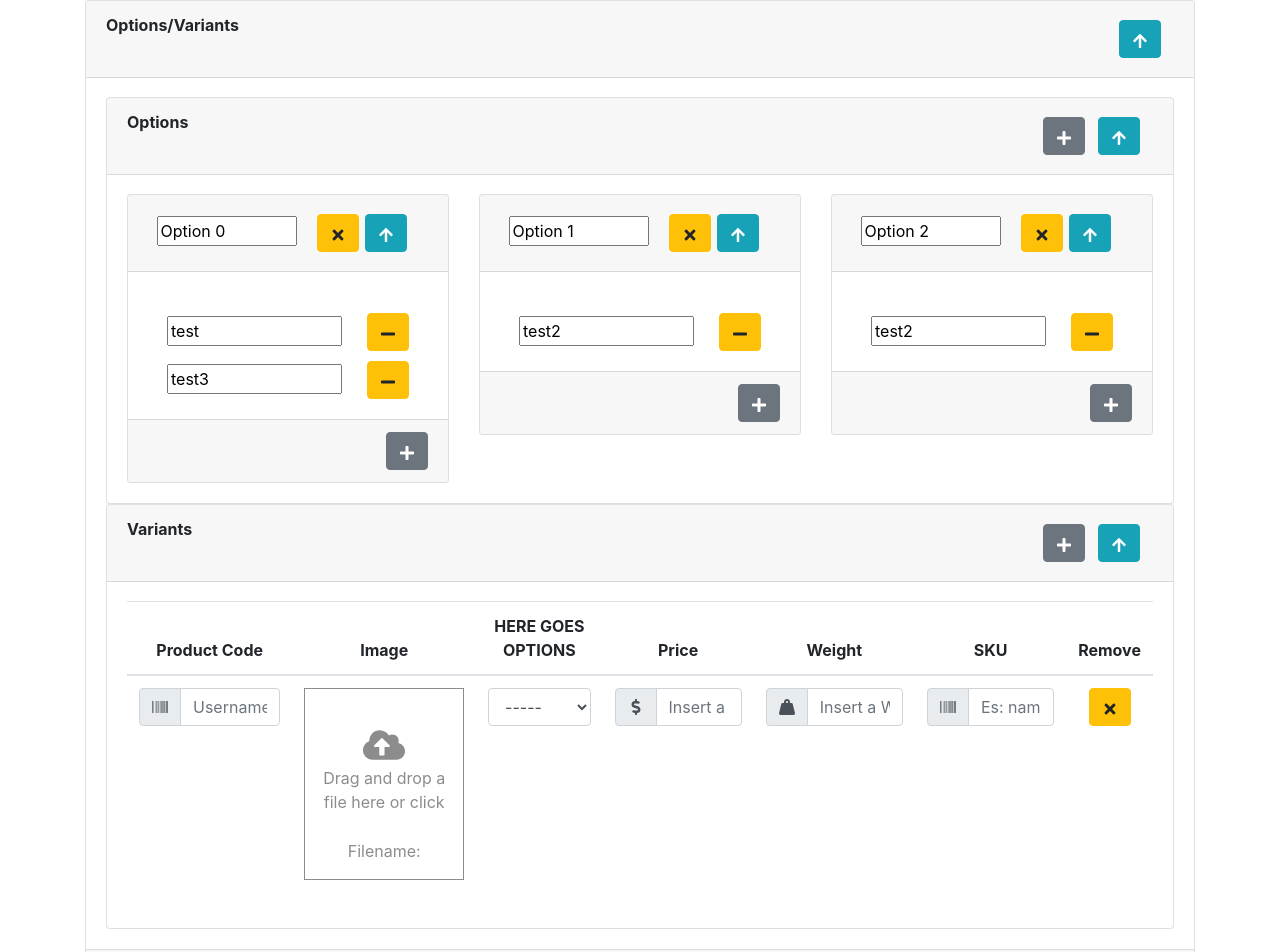
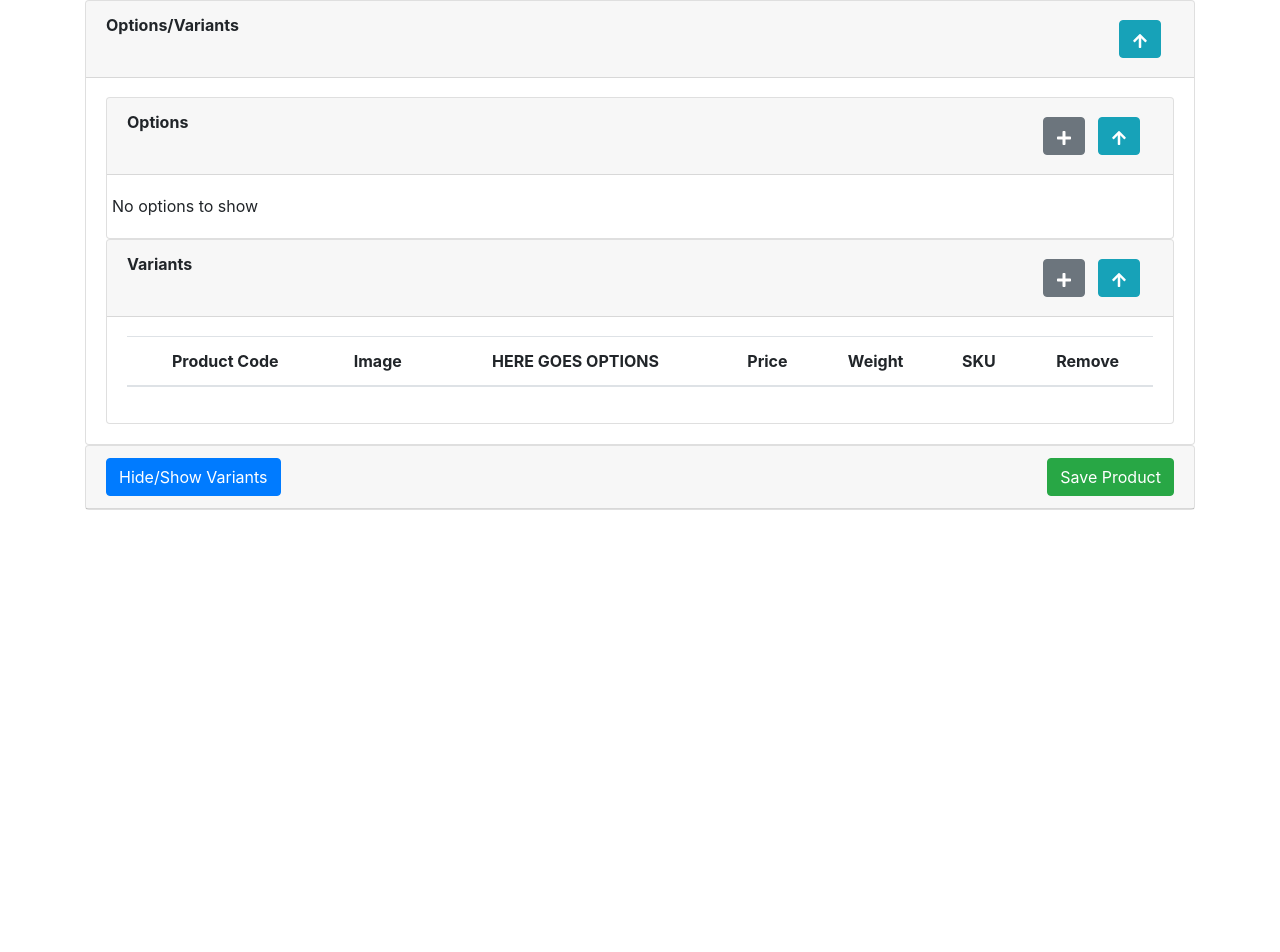
Before and after one commit to lulasp/udroppy-test, a React (Create React App) app: page / in a window 1280 px wide. Shown: the top 952 px of the page. After the commit the page ends 800 px from the top, so only its background shows below. Built offline with nearby package versions, Linux system fonts and the light colour scheme.

Commit message:
update to all components for redux implementation.Add SaveButtons component and form onSubmit to App.

```diff
--- a/src/App.js
+++ b/src/App.js
@@ -2,14 +2,24 @@ import './App.css';
 import 'bootstrap/dist/css/bootstrap.min.css';
 import { Col, Container, Row } from 'react-bootstrap';
 import OptionsVariants from './components/OptionsVariants';
+import SaveButtons from './components/SaveButtons';
+import { connect } from 'react-redux';
 
-function App() {
+function App({ variants }) {
+  const handleSubmit = (e) => {
+    e.preventDefault();
+    console.log('Submitted', variants);
+  };
+
   return (
     <div className="App">
       <Container>
         <Row>
           <Col>
-            <OptionsVariants />
+            <form onSubmit={handleSubmit}>
+              <OptionsVariants />
+              <SaveButtons />
+            </form>
           </Col>
         </Row>
       </Container>
@@ -17,4 +27,15 @@ function App() {
   );
 }
 
-export default App;
+const mapStateToProps = (state) => {
+  return {
+    variants: state.variants
+  }
+}
+const mapDispatchToProps = (dispatch) => ({
+  addVariant: (variantValue) => { dispatch({ type: 'ADD_VARIANT', value: variantValue }) },
+  updateVariant: (variantValue) => { dispatch({ type: 'UPDATE_VARIANT', value: variantValue }) },
+});
+
+
+export default connect(mapStateToProps, mapDispatchToProps)(App)
--- a/src/components/Option.js
+++ b/src/components/Option.js
@@ -1,36 +1,31 @@
-import React, { Component } from 'react';
-import { Accordion, Card, Col, Row } from 'react-bootstrap';
-import { Button } from 'react-bootstrap';
+import React, { createRef, useState } from 'react';
+import { Accordion, Card, Col, Row, Button } from 'react-bootstrap';
 import { connect } from 'react-redux'
 import { FaPlus, FaArrowUp, FaTimes, FaMinus } from 'react-icons/fa'
 
-class Option extends Component {
-    render() {
-        //console.log(this.props);
-        const optionValue = this.props.option.value;
-        console.log(optionValue)
-        const option = this.props.option ? (
-            optionValue.map(value => {
+const Option = ({ options, id }) => {
+    const titleRef = createRef(`Option - ${id}`);
+    const valuesRefs = [];
+
+    const handleKeyUp = () => {
+        const valuesToSend = {
+            id,
+            title: titleRef.current.value,
+            values: [],
+        };
+
+        console.log('valuesRef', valuesRefs);
+        // updateVariant(valuesToSend);
+    }
+
+
+    const setRef = (ref) => {
+        console.log(valuesRefs);
+        valuesRefs.push(ref);
+    };
+
     return (
-                    <Col>
-                    <input
-                        type="text"
-                        className="optionValue"
-                        value={value}
-                        style={{ width: "70%" }}
-                    />
-                    <Button variant="warning" onClick={() => this.removeOptionValueField()}><FaMinus /></Button>
-                </Col>
-                )
-              })
-
-          ) : (
-            <div className="center">Add an option</div>
-          );
-
-        //let optionValuesField = this.state.optionValues;
-        return (
-            <Accordion defaultActiveKey="0">
+        <Accordion defaultActiveKey="0" onKeyUp={handleKeyUp}>
             <Card style={{ width: '100%' }}>
                 <Card.Header className="d-flex justify-content-between">
                     <Row>
@@ -38,7 +33,8 @@ class Option extends Component {
                             <input
                                 type="text"
                                 className="optionHeading"
-                                    value={this.props.option.content}
+                                ref={titleRef}
+                                defaultValue={`Option ${id}`}
                                 style={{ width: "50%" }}
                             />
                             <Button variant="warning" className="optionRemove"><FaTimes /></Button>
@@ -52,17 +48,34 @@ class Option extends Component {
                     <Card.Body>
                         <Card.Title></Card.Title>
                         <Card.Text>
-                                {option}
+                            {options.length ? (
+                                options.map((option, i) => {
+                                    return (
+                                        <Col>
+                                            <input
+                                                type="text"
+                                                className="optionValue"
+                                                ref={setRef}
+                                                defaultValue={`Value ${i}`}
+                                                style={{ width: "70%" }}
+                                            />
+                                            <Button variant="warning"><FaMinus /></Button>
+                                        </Col>
+                                    )
+                                })
+
+                            ) : (
+                                <div className="center">Add an option</div>
+                            )}
                         </Card.Text>
                     </Card.Body>
                 </Accordion.Collapse>
                 <Card.Footer className="d-flex justify-content-end">
-                        <Button variant="secondary" onClick={() => this.handleOptionValueField()}><FaPlus /></Button>
+                    <Button variant="secondary"><FaPlus /></Button>
                 </Card.Footer>
             </Card>
         </Accordion>
     )
-    }
 }
 
 const mapStateToProps = (state) => {
@@ -70,5 +83,11 @@ const mapStateToProps = (state) => {
         options: state.options
     }
 }
+const mapDispatchToProps = (dispatch) => ({
+    addOption: (value) => { dispatch({ type: 'ADD_OPTION', value: value }) },
+    updateOption: (value) => { dispatch({ type: 'UPDATE_OPTION', value: value }) },
+    removeOption: (id) => { dispatch({ type: 'REMOVE_OPTION', value: id }) },
+});
 
-export default connect(mapStateToProps)(Option)
+
+export default connect(mapStateToProps, mapDispatchToProps)(Option);
--- a/src/components/Options.js
+++ b/src/components/Options.js
@@ -1,40 +1,32 @@
 import React, { Component } from 'react';
-import { Accordion, Card, Col, Row } from 'react-bootstrap';
-import { Button } from 'react-bootstrap';
+import { Accordion, Card, Col, Row, Button } from 'react-bootstrap';
 import { connect } from 'react-redux'
 import Option from './Option';
 import { addOption } from '../actions/optionActions';
 import { FaPlus, FaArrowUp } from 'react-icons/fa'
 
-class Options extends Component {
-        //@TODO:Create handleClick
-        handleClick = () => {
-         // this.props.addOption(this.props.option.id);
-         console.log('this was clicked');
-         this.props.addOption();
+
+const Options = ({ options = [], addOption }) => {
+  const generateUUID = () => {
+    return 'xxxxxxxx-xxxx-4xxx-yxxx-xxxxxxxxxxxx'.replace(/[xy]/g, function (c) {
+      var r = Math.random() * 16 | 0, v = c == 'x' ? r : (r & 0x3 | 0x8);
+      return v.toString(16);
+    });
   }
-render(){
-  console.log(this.props)
-        const { options } = this.props;
-        const optionsList = options.length ? (
-            options.map(option => {
-              return (
-            <Col>
-            <Option option={option} />
-            </Col>
-              )
-            })
-          ) : (
-            <div className="center">No options to show</div>
-          );
 
+  const handleClick = () => {
+    console.log('handle click')
+    addOption(generateUUID());
+  }
   return (
     <Accordion defaultActiveKey="0">
       <Card style={{ width: '100%' }}>
         <Card.Header className="d-flex justify-content-between">
           <span className="cardTitle">Options</span>
           <div>
-                            <Button variant="secondary" onClick={this.handleClick}><FaPlus /></Button>
+            {options.length <= 2 &&
+              <Button variant="secondary" onClick={handleClick}><FaPlus /></Button>
+            }
             <Accordion.Toggle as={Button} variant="link" eventKey="0">
               <Button variant="info"><FaArrowUp /></Button>
             </Accordion.Toggle>
@@ -43,7 +35,14 @@ render(){
         <Accordion.Collapse eventKey="0">
           <Card.Body>
             <Row>
-                                {optionsList}
+              {options.length ? (
+                options.map((option, i) => {
+                  return (
+                    <Col>
+                      <Option option={option} id={i} />
+                    </Col>
+                  );
+                })) : (<div className="center">No options to show</div>)}
             </Row>
           </Card.Body>
         </Accordion.Collapse>
@@ -51,7 +50,7 @@ render(){
     </Accordion>
   )
 }
-}
+
 const mapStateToProps = (state) => {
   return {
     options: state.options
@@ -61,7 +60,7 @@ const mapStateToProps = (state) => {
 const mapDispatchToProps = (dispatch) => {
   return {
     //deletePost: (id) => { dispatch({ type: 'DELETE_POST', id: id }) }
-        addOption: () => {dispatch(addOption())},
+    addOption: (id) => { dispatch({ type: 'ADD_OPTION', value: { id: id } }) },
   }
 }
 
--- /dev/null
+++ b/src/components/SaveButtons.js
@@ -0,0 +1,13 @@
+import React from 'react'
+import { Card, Button } from 'react-bootstrap';
+
+export default function SaveButtons() {
+    return (
+        <Card>
+            <Card.Header className="d-flex justify-content-between">
+                <Button variant="primary">Hide/Show Variants</Button>
+                <Button variant="success" type="submit">Save Product</Button>
+            </Card.Header>
+        </Card>
+    )
+}
--- a/src/components/Variants.js
+++ b/src/components/Variants.js
@@ -1,19 +1,29 @@
 import React, { Component } from 'react';
-import { Accordion, Card, Table, InputGroup, FormControl, Form } from 'react-bootstrap';
-import { Button } from 'react-bootstrap';
+import { Accordion, Card, Table, InputGroup, FormControl, Form, Button } from 'react-bootstrap';
 import { FaBarcode, FaWeightHanging, FaDollarSign, FaTimes, FaPlus, FaArrowUp } from 'react-icons/fa'
 import FileUpload from './FileUpload';
+import Variant from './Variant';
+import { connect } from 'react-redux';
 
+const Variants = ({ variants = [], addVariant }) => {
+    const generateUUID = () => {
+        return 'xxxxxxxx-xxxx-4xxx-yxxx-xxxxxxxxxxxx'.replace(/[xy]/g, function (c) {
+            var r = Math.random() * 16 | 0, v = c == 'x' ? r : (r & 0x3 | 0x8);
+            return v.toString(16);
+        });
+    }
 
-export default class Variants extends Component {
-    render() {
+    const handleClick = () => {
+        addVariant(generateUUID());
+    }
+
     return (
         <Accordion defaultActiveKey="0">
             <Card style={{ width: '100%' }}>
                 <Card.Header className="d-flex justify-content-between">
                     <span className="cardTitle">Variants</span>
                     <div>
-                            <Button variant="secondary" ><FaPlus /></Button>
+                        <Button variant="secondary" onClick={handleClick} ><FaPlus /></Button>
                         <Accordion.Toggle as={Button} variant="link" eventKey="0">
                             <Button variant="info"><FaArrowUp /></Button>
                         </Accordion.Toggle>
@@ -34,67 +44,26 @@ export default class Variants extends Component {
                                 </tr>
                             </thead>
                             <tbody>
-                                    <tr>
-                                        <td>
-                                            <InputGroup className="mb-3">
-                                                <InputGroup.Prepend>
-                                                    <InputGroup.Text id="basic-addon1"><FaBarcode /></InputGroup.Text>
-                                                </InputGroup.Prepend>
-                                                <FormControl
-                                                    placeholder="Username"
-                                                    aria-label="Username"
-                                                    aria-describedby="basic-addon1"
-                                                />
-                                            </InputGroup>
-                                        </td>
-                                        <td><FileUpload /></td>
-                                        <td>
-                                            <Form.Control as="select" defaultValue="----">
-                                                <option>-----</option>
-                                                <option>...</option>
-                                            </Form.Control>
-                                        </td>
-                                        <td>
-                                            <InputGroup className="mb-3">
-                                                <InputGroup.Prepend>
-                                                    <InputGroup.Text><FaDollarSign /></InputGroup.Text>
-                                                </InputGroup.Prepend>
-                                                <FormControl
-                                                    placeholder="Insert a price"
-                                                    aria-label="Amount (to the nearest dollar)"
-                                                />
-                                            </InputGroup>
-                                        </td>
-                                        <td>
-                                            <InputGroup className="mb-3">
-                                                <InputGroup.Prepend>
-                                                    <InputGroup.Text><FaWeightHanging /></InputGroup.Text>
-                                                </InputGroup.Prepend>
-                                                <FormControl
-                                                    placeholder="Insert a Weight"
-                                                    aria-label="Amount (to the nearest dollar)"
-                                                />
-                                            </InputGroup>
-                                        </td>
-                                        <td>
-                                            <InputGroup className="mb-3">
-                                                <InputGroup.Prepend>
-                                                    <InputGroup.Text><FaBarcode /></InputGroup.Text>
-                                                </InputGroup.Prepend>
-                                                <FormControl
-                                                    placeholder="Es: name-"
-                                                    aria-label="Amount (to the nearest dollar)"
-                                                />
-                                            </InputGroup>
-                                        </td>
-                                        <td><Button variant="warning"><FaTimes /></Button></td>
-                                    </tr>
+                                {variants.map((variant) => {
+                                    return <Variant id={variant.id} />
+                                })}
                             </tbody>
                         </Table>
                     </Card.Body>
                 </Accordion.Collapse>
             </Card>
         </Accordion>
-        )
+    );
+}
+
+const mapStateToProps = (state) => {
+    return {
+        variants: state.variants
     }
 }
+const mapDispatchToProps = (dispatch) => ({
+    addVariant: (id) => { dispatch({ type: 'ADD_VARIANT', value: { id: id } }) },
+});
+
+
+export default connect(mapStateToProps, mapDispatchToProps)(Variants)
--- a/src/reducers/rootReducer.js
+++ b/src/reducers/rootReducer.js
@@ -1,23 +1,71 @@
 const initState = {
     options: [
-        {
-            id: 1,
-            content: 'Option 0',
-            value: ['test', 'test3']
-        },
-        { id: 2, content: 'Option 1', value: ['test2'] },
-        { id: 3, content: 'Option 2', value: ['test2'] },
-    ]
+    ],
+    variants: [
+    ],
 }
 
 const rootReducer = (state = initState, action) => {
-    if (action.type === 'ADD_OPTION') {
+    // if (action.type === 'ADD_OPTION') {
+    //     return {
+    //         ...state,
+    //         options: [...state.options, action.options],
+    //     }
+    // }
+
+    if (action.type === 'ADD_VARIANT') {
+        const newVariant = {
+            ...state,
+            variants: [
+                ...state.variants,
+                action.value
+            ]
+        };
+        return newVariant;
+    };
+
+    if (action.type === 'UPDATE_VARIANT') {
+        const variants = state.variants.map(variant => {
+            if (variant.id === action.value.id) {
+                return action.value;
+            };
+            return variant;
+        });
+
         return {
             ...state,
-            options: [...state.options, action.options],
+            variants
         }
-    }
+
+    };
+
+    if (action.type === 'REMOVE_VARIANT') {
+        const variantIndexToChange = state.variants.findIndex((variant) => {
+            return variant.id === action.value
+        });
+
+        return {
+            ...state,
+            variants: [
+                ...state.variants.slice(0, variantIndexToChange),
+                ...state.variants.slice(variantIndexToChange + 1)
+            ],
+        }
+    };
+
+    if (action.type === 'ADD_OPTION') {
+        const newOption = {
+            ...state,
+            options: [
+                ...state.options,
+                action.value
+            ]
+        };
+        return newOption;
+    };
+
     return state;
+
 }
 
 export default rootReducer;
```
Also changed, not shown: src/components/OptionsVariants.js (+2 -6 lines), src/components/Variant.js (+101 -21 lines). Lines whose indentation alone changed are shown as unchanged.
